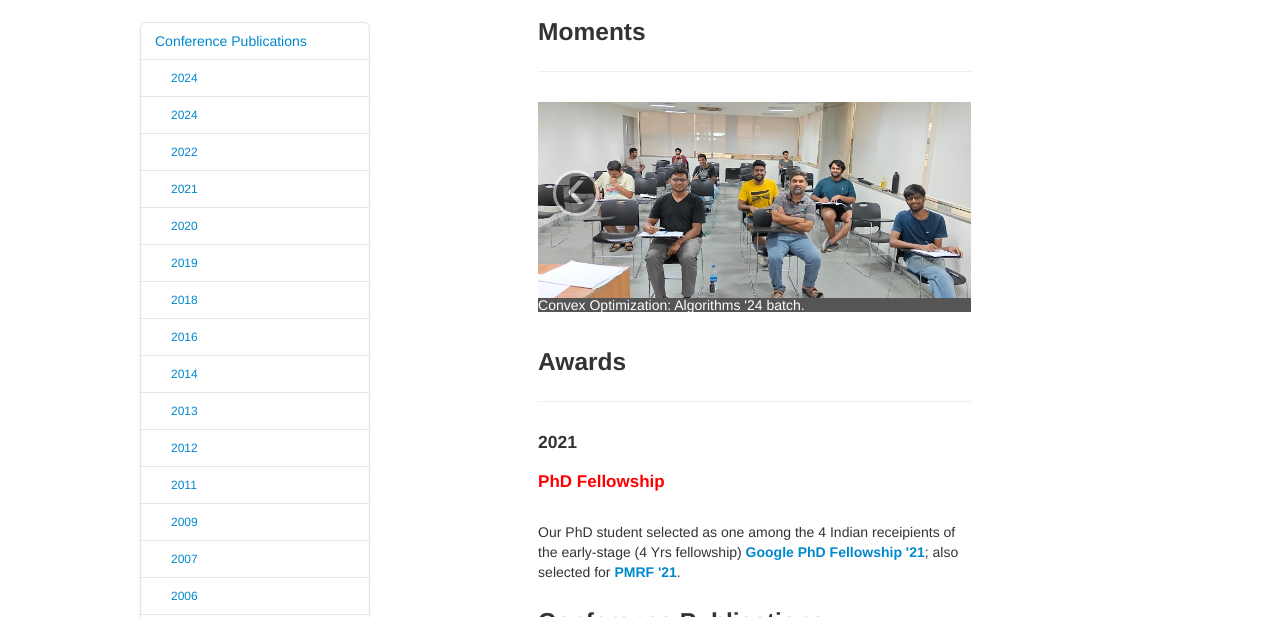
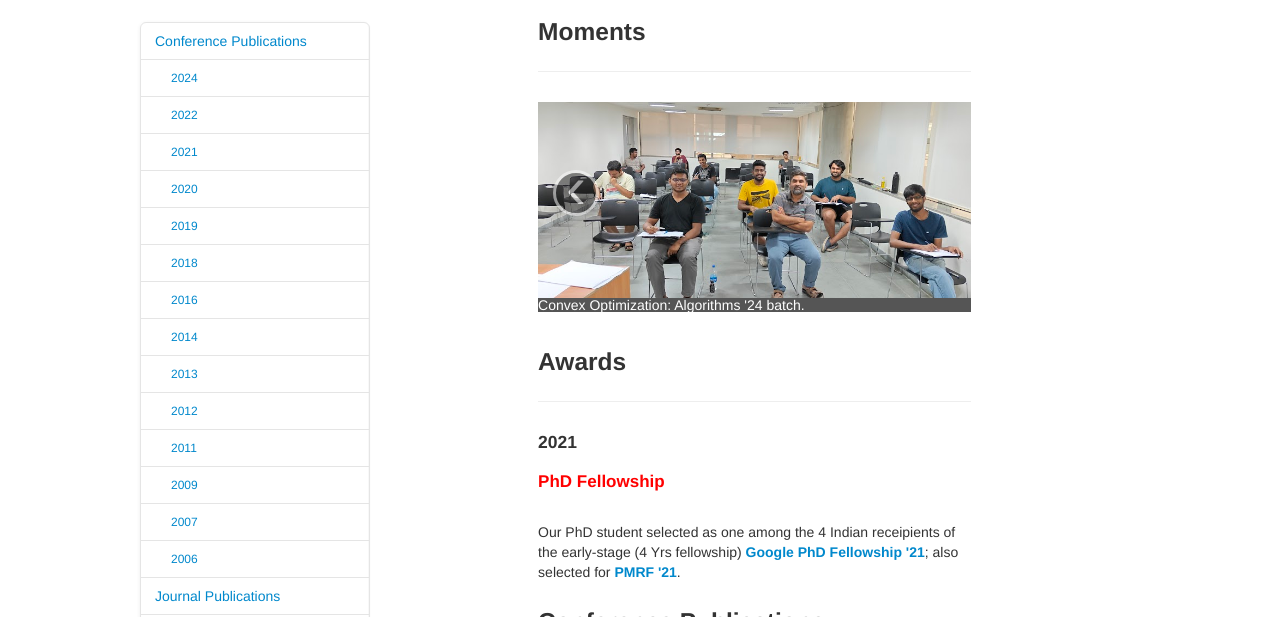
Before and after one commit to atmlr-lab/atmlr-lab.github.io, a Jekyll site: the page built from highlights.md, in a window 1280 px wide and 900 px high. Shown: the part 283-900 px from the top of the window. Built offline with Jekyll 4.4.1, drawn with Linux system fonts in a browser that asks for light colours.

Commit message:
Update highlights.md

```diff
--- a/highlights.md
+++ b/highlights.md
@@ -7,7 +7,6 @@
   <div class="span3 bs-docs-sidebar" id="navparent">
   <ul class="nav nav-list bs-docs-sidenav" data-spy="affix" data-offset-top="200" data-offset-bottom="260">
    <li><a href="#published">Conference Publications</a></li>
-   <li><a class="subhead" href="#2024_b"> 2024 </a></li>
    <li><a class="subhead" href="#2024_c"> 2024 </a></li>
 	<li><a class="subhead" href="#2022_c"> 2022 </a></li>
 	<li><a class="subhead" href="#2021_c"> 2021 </a></li>
@@ -71,7 +70,7 @@
       <div class="page-header">
          <h3>Conference Publications</h3>
       </div>
-	   <section id="2024_b">
+	   <section id="2024_c">
          <h3>2024</h3>
          <br/>
          <div class="row-fluid">
```
